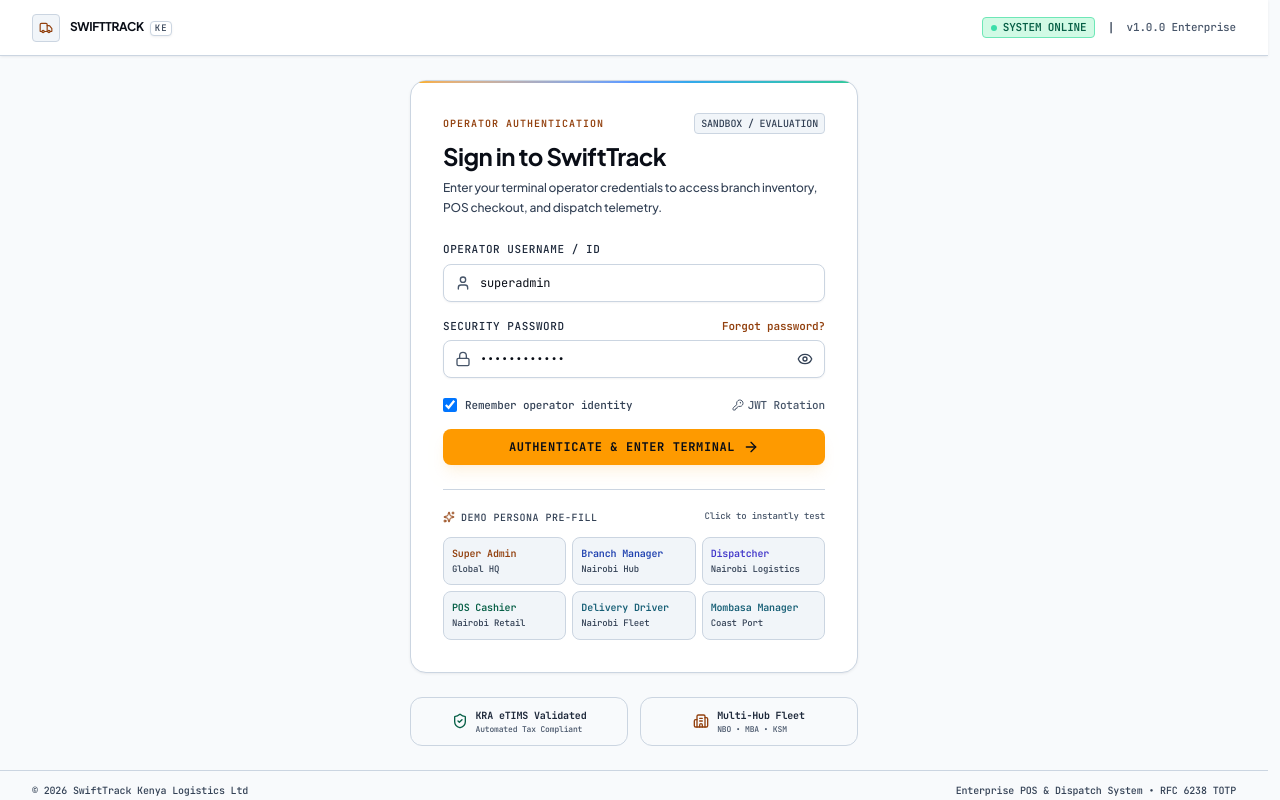
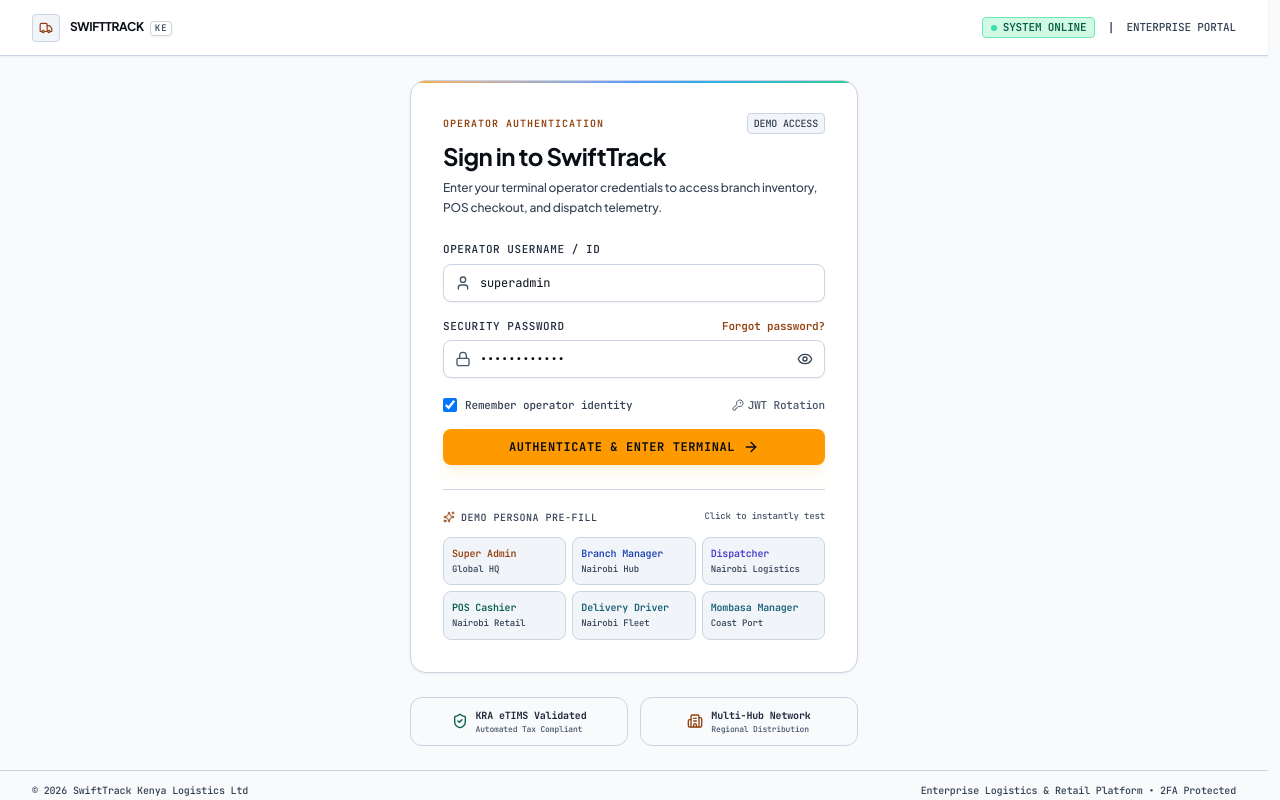
Before and after one commit to Mayen007/swifttrack, a React (Vite) app in the folder client/: page / in a window 1280 px wide. Built offline with nearby package versions, Linux system fonts and the light colour scheme; no server answers.

Commit message:
feat: add LoginView component for user authentication and multi-step login flows

```diff
--- a/client/src/views/LoginView.jsx
+++ b/client/src/views/LoginView.jsx
@@ -216,7 +216,7 @@ export function LoginView() {
             <span>SYSTEM ONLINE</span>
           </div>
           <span className="hidden sm:inline text-slate-600">|</span>
-          <span className="hidden sm:inline text-[11px] text-slate-500">v1.0.0 Enterprise</span>
+          <span className="hidden sm:inline text-[11px] text-slate-400">ENTERPRISE PORTAL</span>
         </div>
       </header>
 
@@ -232,7 +232,7 @@ export function LoginView() {
                     OPERATOR AUTHENTICATION
                   </span>
                   <span className="text-[10px] font-mono text-slate-400 border border-[#222834] px-1.5 py-0.5 rounded bg-[#161c28]">
-                    {demoMode ? 'SANDBOX / EVALUATION' : 'PRODUCTION'}
+                    {demoMode ? 'DEMO ACCESS' : 'SECURE PRODUCTION'}
                   </span>
                 </div>
                 <h1 className="text-xl sm:text-2xl font-bold tracking-tight text-white">
@@ -252,7 +252,7 @@ export function LoginView() {
                     TWO-FACTOR VERIFICATION
                   </span>
                   <span className="text-[10px] font-mono text-slate-400 border border-[#222834] px-1.5 py-0.5 rounded bg-[#161c28]">
-                    RFC 6238 TOTP
+                    AUTHENTICATOR APP
                   </span>
                 </div>
                 <h1 className="text-xl sm:text-2xl font-bold tracking-tight text-white">
@@ -396,8 +396,8 @@ export function LoginView() {
             <div className="p-2.5 rounded-xl bg-[#0e1320] border border-[#1b2232] flex items-center justify-center gap-2 text-slate-400">
               <Building2 className="w-4 h-4 text-amber-400 shrink-0" />
               <div className="text-left">
-                <div className="text-[10px] font-bold font-mono text-slate-300">Multi-Hub Fleet</div>
-                <div className="text-[8px] font-mono text-slate-500">NBO • MBA • KSM</div>
+                <div className="text-[10px] font-bold font-mono text-slate-300">Multi-Hub Network</div>
+                <div className="text-[8px] font-mono text-slate-500">Regional Distribution</div>
               </div>
             </div>
           </div>
@@ -406,7 +406,7 @@ export function LoginView() {
 
       <footer className="h-10 border-t border-[#181f2c] px-4 sm:px-8 flex items-center justify-between text-[10px] font-mono text-slate-400 bg-[#0c101b]">
         <span>© 2026 SwiftTrack Kenya Logistics Ltd</span>
-        <span className="hidden sm:inline">Enterprise POS & Dispatch System • RFC 6238 TOTP</span>
+        <span className="hidden sm:inline">Enterprise Logistics & Retail Platform • 2FA Protected</span>
       </footer>
     </div>
   );
```
